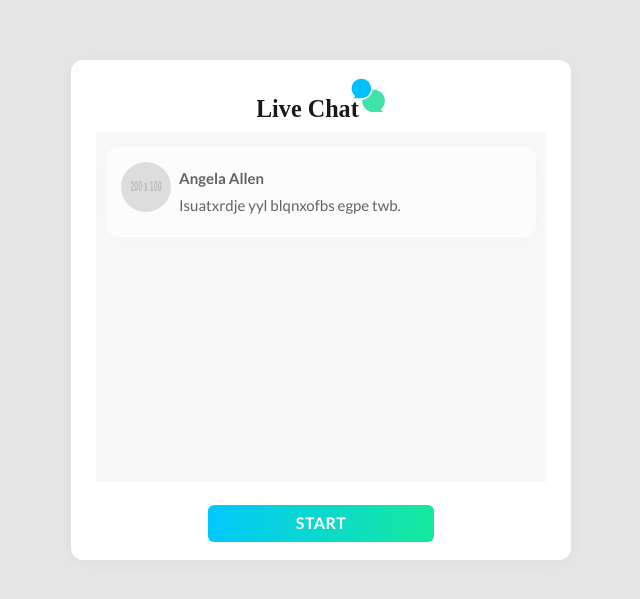
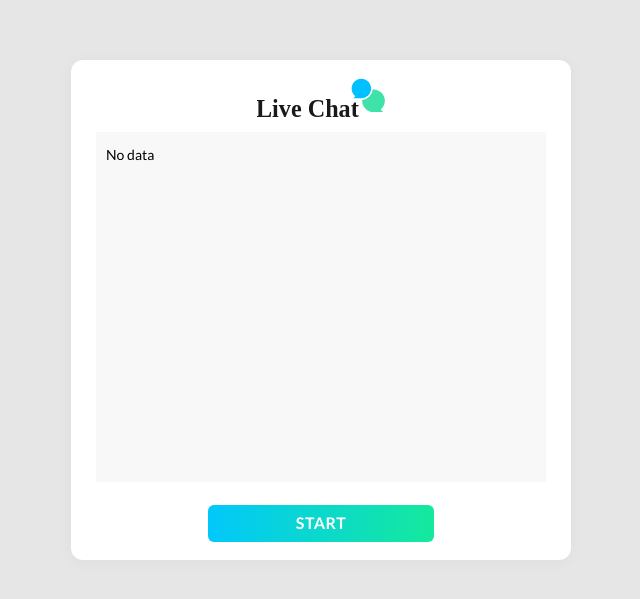
Before and after one commit to nodeschool-karachi/fusionx-workshop, a React (Create React App) app in the folder client/: page / in a window 1280 px wide. Shown: the part 125-724 px from the top of the page, without its empty margins (339-979 px from the left). Built offline with nearby package versions, Linux system fonts and the light colour scheme.

Commit message:
refactor and add connec the new getMessage func.

```diff
--- a/client/src/components/streaming_box/messages_container/MessagesContainer.index.js
+++ b/client/src/components/streaming_box/messages_container/MessagesContainer.index.js
@@ -1,12 +1,12 @@
-import React, { Component } from "react";
-import Message from "./message/Message.index";
-import { getMessage } from "../../../utils/getMessages";
+import React, { Component } from 'react';
+import Message from './message/Message.index';
+import { getMessage } from '../../../utils/getMessages';
 
 class Chat extends Component {
   // Initial State.
   state = {
-    messages: [getMessage()],
-    isStreaming: this.props.isStreaming
+    messages: [],
+    isStreaming: this.props.isStreaming,
   };
 
   componentDidMount() {
@@ -15,13 +15,13 @@ class Chat extends Component {
         this.generateMessage();
       }
     }, 1000);
-    document.addEventListener("keydown", this.handleKey);
+    document.addEventListener('keydown', this.handleKey);
   }
 
   static getDerivedStateFromProps(props, state) {
     if (props.isStreaming !== state.isStreaming) {
       return {
-        isStreaming: props.isStreaming
+        isStreaming: props.isStreaming,
       };
     }
     return null;
@@ -29,39 +29,36 @@ class Chat extends Component {
 
   getSnapshotBeforeUpdate(prevProps, prevState) {
     const { current } = this.ulRef;
-    console.log(current.scrollTop, current.clientHeight, current.scrollHeight);
     return {
       shouldAutoScroll:
-        current.scrollTop + current.clientHeight >= current.scrollHeight
+        current.scrollTop + current.clientHeight >= current.scrollHeight,
     };
   }
 
   componentDidUpdate(prevProps, prevState, { shouldAutoScroll }) {
-    // console.log(current.scrollTop);
     if (shouldAutoScroll) {
       const { current } = this.ulRef;
-      console.log(current.scrollTop);
       current.scrollTop = current.scrollHeight;
     }
   }
 
   componentWillUnmount() {
     clearInterval(this.timerID);
-    document.removeEventListener("keydown", this.handleKey);
+    document.removeEventListener('keydown', this.handleKey);
   }
 
   // fetch the new messages.
-  generateMessage = () => {
-    const message = getMessage();
+  generateMessage = async () => {
+    const message = await getMessage();
     this.setState(prevState => ({
-      messages: [...prevState.messages, message]
+      messages: [...prevState.messages, message],
     }));
   };
 
   // Handles the keystroke.
   handleKey = e => {
-    if (e.key === "c") {
-      this.setState({ messages: [getMessage()] });
+    if (e.key === 'c') {
+      this.setState({ messages: [] });
     }
   };
 
@@ -76,6 +73,7 @@ class Chat extends Component {
           {this.state.messages.map((message, index) => {
             return <Message {...message} key={index} />;
           })}
+          {this.state.messages.length == 0 && <div>No data</div>}
         </ul>
       </div>
     );
```
